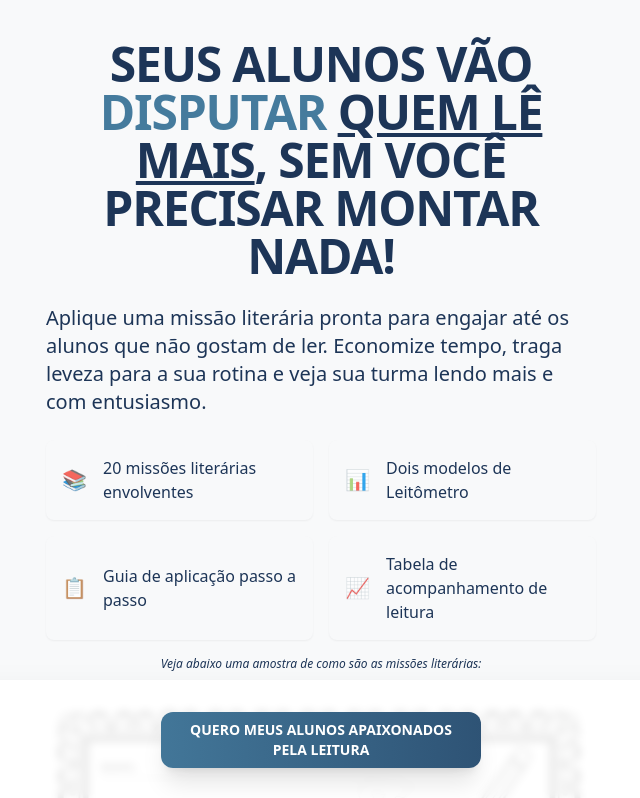
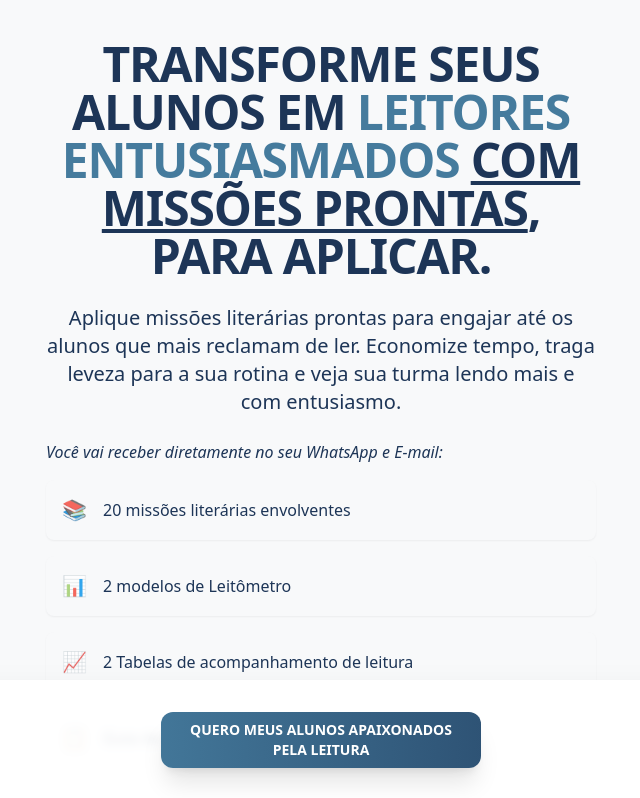
Before and after one commit to tjgontijo/prof-didatica, a Next.js app: page /projeto-literario in a window 1280 px wide. Shown: the top 798 px of the page, without its empty margins (319-959 px from the left). Built offline with nearby package versions, Linux system fonts and the light colour scheme.

Commit message:
Update page.tsx

```diff
--- a/src/app/projeto-literario/page.tsx
+++ b/src/app/projeto-literario/page.tsx
@@ -71,21 +71,23 @@ export default function Page() {
           <section className="text-center mb-20">
             <h1 className="text-4xl md:text-5xl font-black mb-6 leading-tight tracking-tight relative text-[#1D3557] uppercase">
               <span className="relative z-10">
-                Seus alunos vão
-                <span className="text-[#457B9D] animate-pulse "> disputar </span>
-                <span className='underline'>quem lê mais</span>,
-                <span className="text-[#1D3557]"> sem você precisar montar nada!</span>
+                Transforme seus alunos em <span className="text-[#457B9D] animate-pulse">leitores entusiasmados</span> <span className='underline'>com missões prontas</span>,<span className="text-[#1D3557]"> para aplicar.</span>
               </span>
             </h1>
-            <h2 className="text-lg md:text-xl text-[#1D3557] mb-6 max-w-3xl mx-auto font-normal leading-relaxed text-left">
-              Aplique uma missão literária pronta para engajar até os alunos que não gostam de ler. Economize tempo, traga leveza para a sua rotina e veja sua turma lendo mais e com entusiasmo.
+            <h2 className="text-lg md:text-xl text-[#1D3557] mb-6 max-w-3xl mx-auto font-normal leading-relaxed text-center">
+              Aplique missões literárias prontas para engajar até os alunos que mais reclamam de ler. Economize tempo, traga leveza para a sua rotina e veja sua turma lendo mais e com entusiasmo.
             </h2>
-            <div className="grid grid-cols-1 md:grid-cols-2 gap-4 max-w-xl mx-auto text-left">
+            <div className="mx-auto text-left">
+              <p className="text-md text-[#1D3557] italic my-4 text-left">
+                Você vai receber diretamente no seu WhatsApp e E-mail:
+              </p>
+            </div>
+            <div className="grid grid-cols-1 gap-4 max-w-xl mx-auto text-left mb-8">
               {[
                 { icon: '📚', text: '20 missões literárias envolventes' },
-                { icon: '📊', text: 'Dois modelos de Leitômetro' },
-                { icon: '📋', text: 'Guia de aplicação passo a passo' },
-                { icon: '📈', text: 'Tabela de acompanhamento de leitura' }
+                { icon: '📊', text: '2 modelos de Leitômetro' },
+                { icon: '📈', text: '2 Tabelas de acompanhamento de leitura' },
+                { icon: '📋', text: 'Guia de aplicação passo a passo' }
               ].map((item, index) => (
                 <div key={index} className="bg-[#f8f9fa] rounded-lg p-4 flex items-center gap-4 shadow-sm hover:shadow-md transition-all duration-300">
                   <div className="text-xl opacity-80">{item.icon}</div>
```
